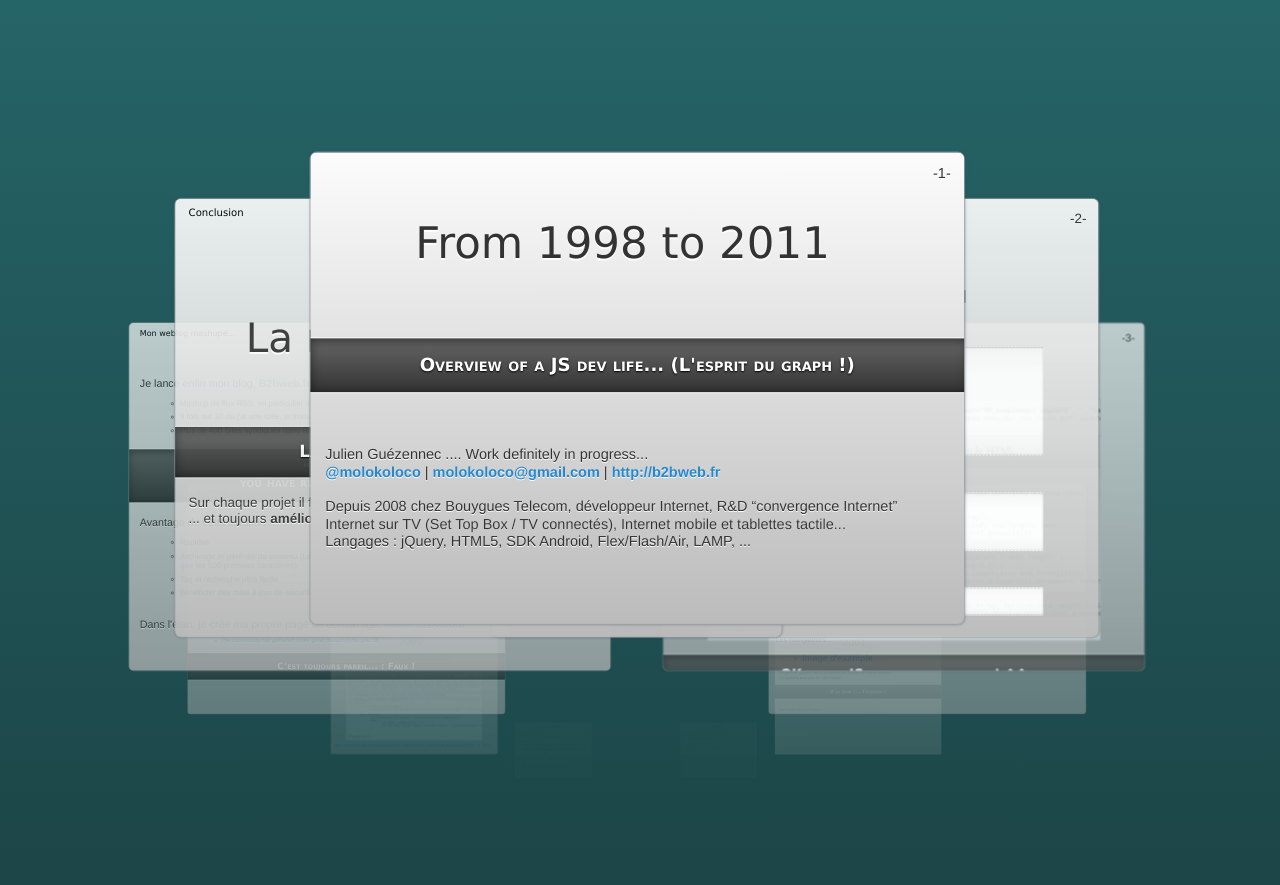
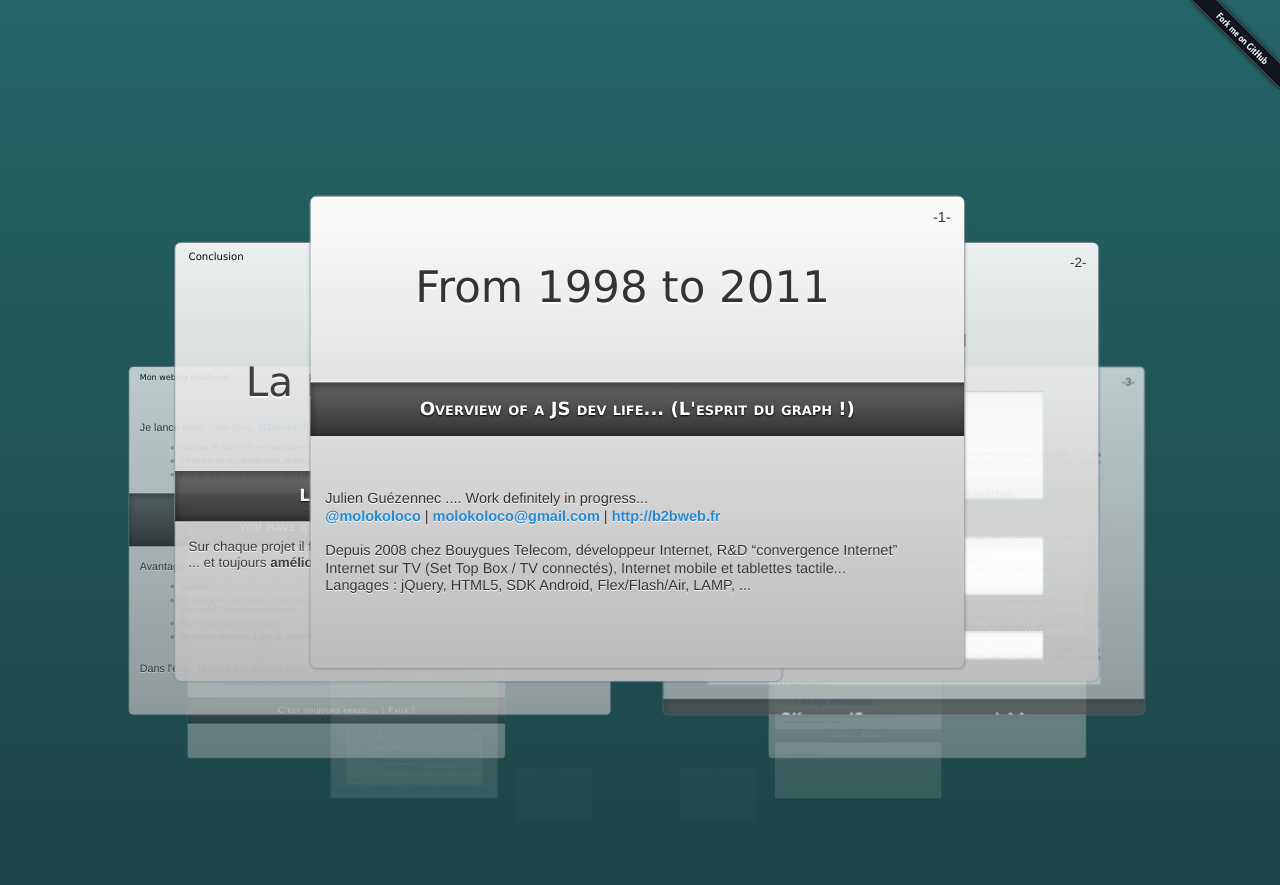
Before and after one commit to molokoloco/FRAMEWORK, a PHP site: page / in a window 1280 px wide. Run offline with PHP 8.4, Linux system fonts and the light colour scheme.

Commit message:
Fluide HTML5 3D caroussel effect slider for presentation

```diff
--- a/jx/css/roundabout.css
+++ b/jx/css/roundabout.css
@@ -51,7 +51,7 @@ a:hover {
 
 div.roundabout {
 	position:relative;
-	top:30%;
+	top:35%;
 	left:0;
 }
 	div.roundabout > ul {
--- a/jx/index.html
+++ b/jx/index.html
@@ -216,6 +216,6 @@
 
 		</ul>
 	</div>
-
+	<a target="_blank" title="See source code on GITHUB..." href="https://github.com/molokoloco/FRAMEWORK/tree/master/jx/"><img width="100" height="100" alt="Fork me on GitHub" src="images/github-ribbon.png" style="position:fixed;top:0;right:0;border:0;"></a>
 </body>
 </html>
```
Also changed, not shown: jx/images/github-ribbon.png (added), 1 other file.
